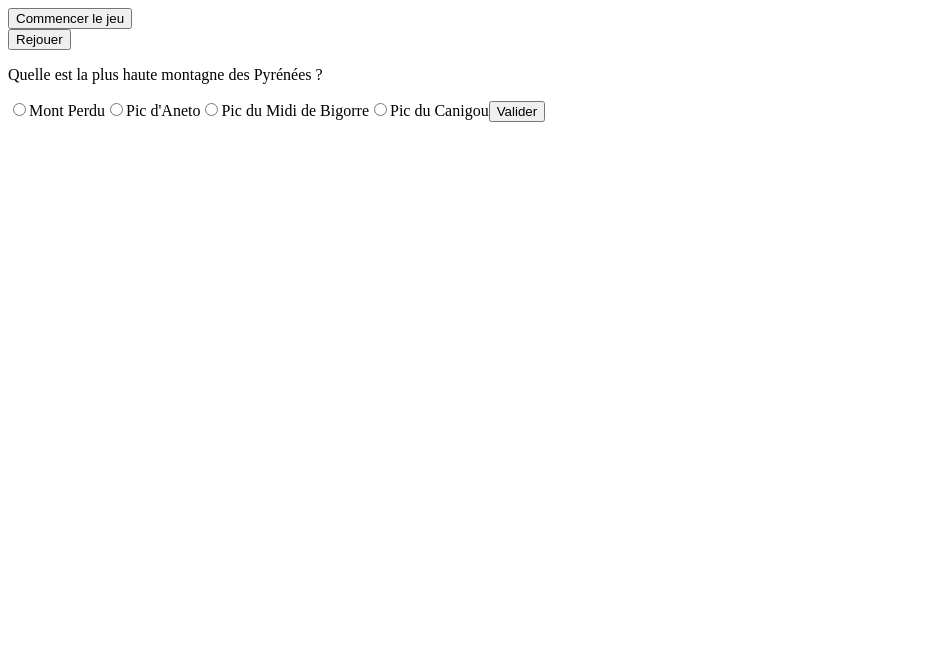
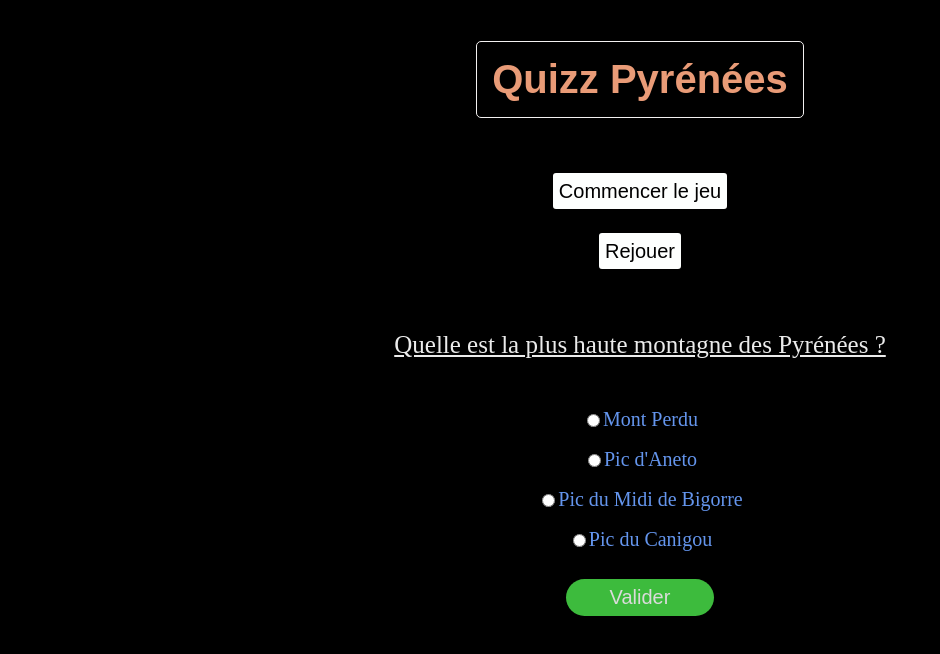
Before and after one commit to DamienRicard/ERN24_quizz, a plain HTML site: page index.html in a window 1280 px wide. Both pictures are taken after a click on the element "Commencer le jeu". Shown: the whole page, without its empty margins (0-940 px from the left). Drawn offline with Linux system fonts and the light colour scheme.

Commit message:
quizz terminé stylé

```diff
--- a/index.html
+++ b/index.html
@@ -7,13 +7,16 @@
     <link rel="stylesheet" href="style.css">
 </head>
 <body>
-    <div id="start"></div>
-    <div id="reload"></div>
+    <section class="section1">
+        <h1>Quizz Pyrénées</h1>
+    </section>
 
-    <div id="card">
+    <section class="section2">
+        <div id="start"></div>
+        <div id="reload"></div>
 
-    </div>
-
+        <div id="card"></div>
+    </section>
     <script src="script.js"></script>
 </body>
 </html>
--- a/script.js
+++ b/script.js
@@ -90,16 +90,20 @@ function afficherQuestion() {
 
     const label = document.createElement('label');
     label.textContent = option;
+    const divQuestion = document.createElement('div');
+    divQuestion.id = 'question';
 
     // Ajout des éléments input et label au formulaire
-    form.appendChild(input);
-    form.appendChild(label);
+    divQuestion.appendChild(input);
+    divQuestion.appendChild(label);
+    form.appendChild(divQuestion);
   });
 
   // Création du bouton de validation
   const submitButton = document.createElement('input');
   submitButton.type = 'submit';
   submitButton.value = 'Valider';
+  submitButton.id = 'btnValider'
 
   // Ajout du bouton de validation au formulaire
   form.appendChild(submitButton);
--- a/style.css
+++ b/style.css
@@ -0,0 +1,94 @@
+@font-face {
+    font-family: "Tata";
+    src: url("https://fonts.googleapis.com/css2?family=Libre+Baskerville:ital,wght@0,400;0,700;1,400&display=swap");
+}
+
+body{
+    background-color: #000000;
+
+}
+
+.section1{
+    color: rgb(2, 1, 1);
+    display: flex;
+    justify-content: center;
+
+}
+
+h1{
+    font-size: 40px;
+    border: 1px solid rgb(243, 241, 241);
+    color:rgb(233, 155, 119);
+    padding: 15px;
+    font-family: 'Tata', sans-serif;
+    border-radius: 5px;
+}
+
+button {
+    background-color: rgb(253, 255, 254);
+    font-size: 20px;
+    border: 2px solid rgb(0, 0, 0);
+    border-radius: 5px;
+    height: 40px;
+
+}
+
+.section2 {
+    display: flex;
+    justify-content: space-evenly;
+    align-items: center;
+    flex-direction: column;
+    height: 100%;
+    width: 100%;
+}
+
+
+div>p {
+    color: rgb(235, 235, 235);
+    font-family: 'Tata';
+    font-size: 25px;
+    margin: 0;
+    margin-top: 40px;
+    text-decoration: underline;
+}
+
+#quizForm {
+    color: blanchedalmond;
+    display: flex;
+    justify-content: center;
+    flex-direction: column;
+    margin-top: 40px;
+}
+
+#question {
+    display: flex;
+    justify-content: center;
+    align-items: center;
+    height: 40px;
+}
+
+label {
+    color:cornflowerblue;
+    font-size: 20px;
+}
+
+#btnValider {
+    color:rgb(219, 219, 219);
+    width: 30%;
+    margin: 20px auto;
+    padding: 7px;
+    background-color: rgba(74, 226, 74, 0.829);
+    border-radius: 47px;
+    border: 0px;
+    font-size: 20px;
+    font-family: 'Tata', sans-serif;
+}
+
+#start {
+    padding: 20px;
+}
+
+
+#reload {
+    margin-bottom: 20px;
+}
```
